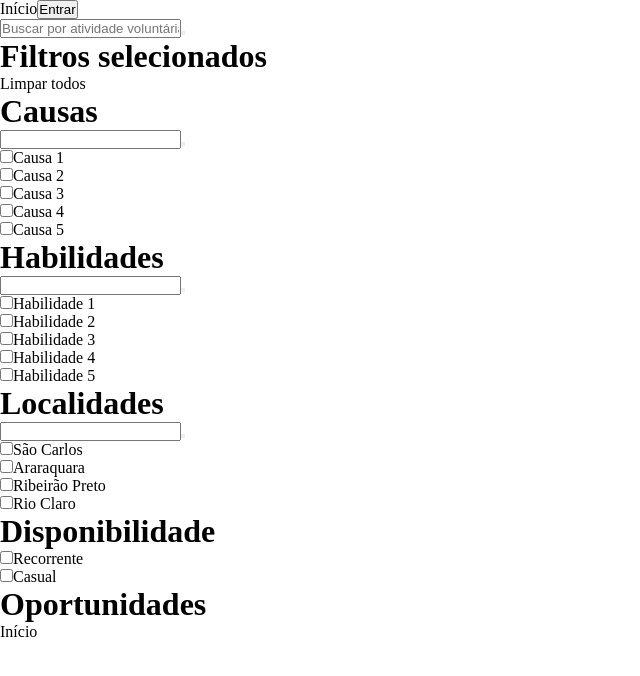
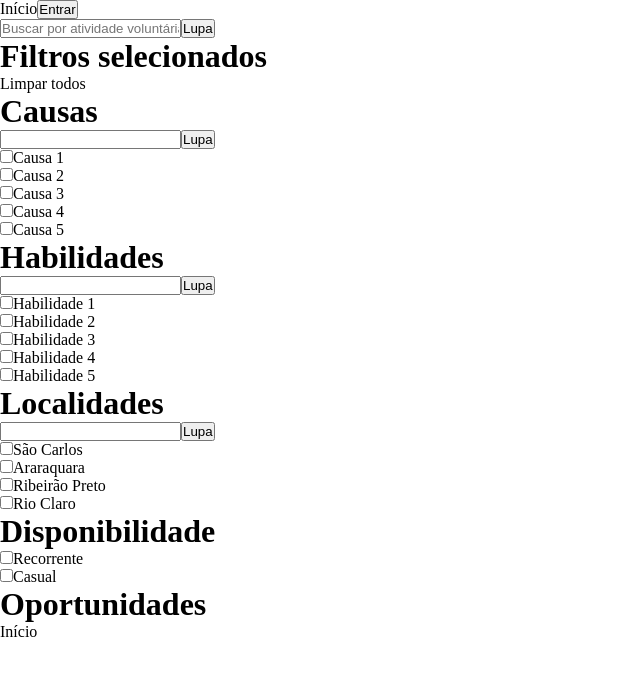
Before and after one commit to Fernando-Goncalves-Campos/Projeto-DoaAcao, a React (Create React App) app in the folder projeto/: page /works in a window 1280 px wide. Shown: the top 676 px of the page, without its empty margins (0-640 px from the left). Built offline with nearby package versions, Linux system fonts and the light colour scheme.

Commit message:
mudança na query

```diff
--- a/projeto/src/Components/SearchBar.jsx
+++ b/projeto/src/Components/SearchBar.jsx
@@ -26,7 +26,7 @@ function SearchBar({setValue, defaultValue="", type="text", className="", style=
     return(
         <div className={`inputClass ${className}`} style={style}>
             <input type={type} defaultValue={defaultValue} placeholder={children} onChange={handleChange} onKeyDown={testEnterKey}/>
-            <button className="magnifyingGlass" onClick={handleConfirm}></button>
+            <button className="magnifyingGlass" onClick={handleConfirm}>Lupa</button>
         </div>
     );
 }
--- a/projeto/src/Pages/SearchPage.jsx
+++ b/projeto/src/Pages/SearchPage.jsx
@@ -54,10 +54,10 @@ function SearchPage() {
 
             <div>
                 <FiltersContainer searchParams={searchParams} setSearchParams={value => {setSearchParams(value)}}>
-                    <Filter name="reason" options={["Causa 1", "Causa 2", "Causa 3", "Causa 4", "Causa 5"]} searchParams={searchParams} setSearchParams={value => {setSearchParams(value)}} search>Causas</Filter>
-                    <Filter name="skill" options={["Habilidade 1", "Habilidade 2", "Habilidade 3", "Habilidade 4", "Habilidade 5"]} searchParams={searchParams} setSearchParams={value => {setSearchParams(value)}} search>Habilidades</Filter>
-                    <Filter name="region" options={["São Carlos", "Araraquara", "Ribeirão Preto", "Rio Claro"]} searchParams={searchParams} setSearchParams={value => {setSearchParams(value)}} search>Localidades</Filter>
-                    <Filter name="frequency" options={["Recorrente", "Casual"]} searchParams={searchParams} setSearchParams={value => {setSearchParams(value)}}>Disponibilidade</Filter>
+                    <Filter name="causa" options={["Causa 1", "Causa 2", "Causa 3", "Causa 4", "Causa 5"]} searchParams={searchParams} setSearchParams={value => {setSearchParams(value)}} search>Causas</Filter>
+                    <Filter name="habilidade" options={["Habilidade 1", "Habilidade 2", "Habilidade 3", "Habilidade 4", "Habilidade 5"]} searchParams={searchParams} setSearchParams={value => {setSearchParams(value)}} search>Habilidades</Filter>
+                    <Filter name="localidade" options={["São Carlos", "Araraquara", "Ribeirão Preto", "Rio Claro"]} searchParams={searchParams} setSearchParams={value => {setSearchParams(value)}} search>Localidades</Filter>
+                    <Filter name="disponibilidade" options={["Recorrente", "Casual"]} searchParams={searchParams} setSearchParams={value => {setSearchParams(value)}}>Disponibilidade</Filter>
                 </FiltersContainer>
 
                 <div>
```
